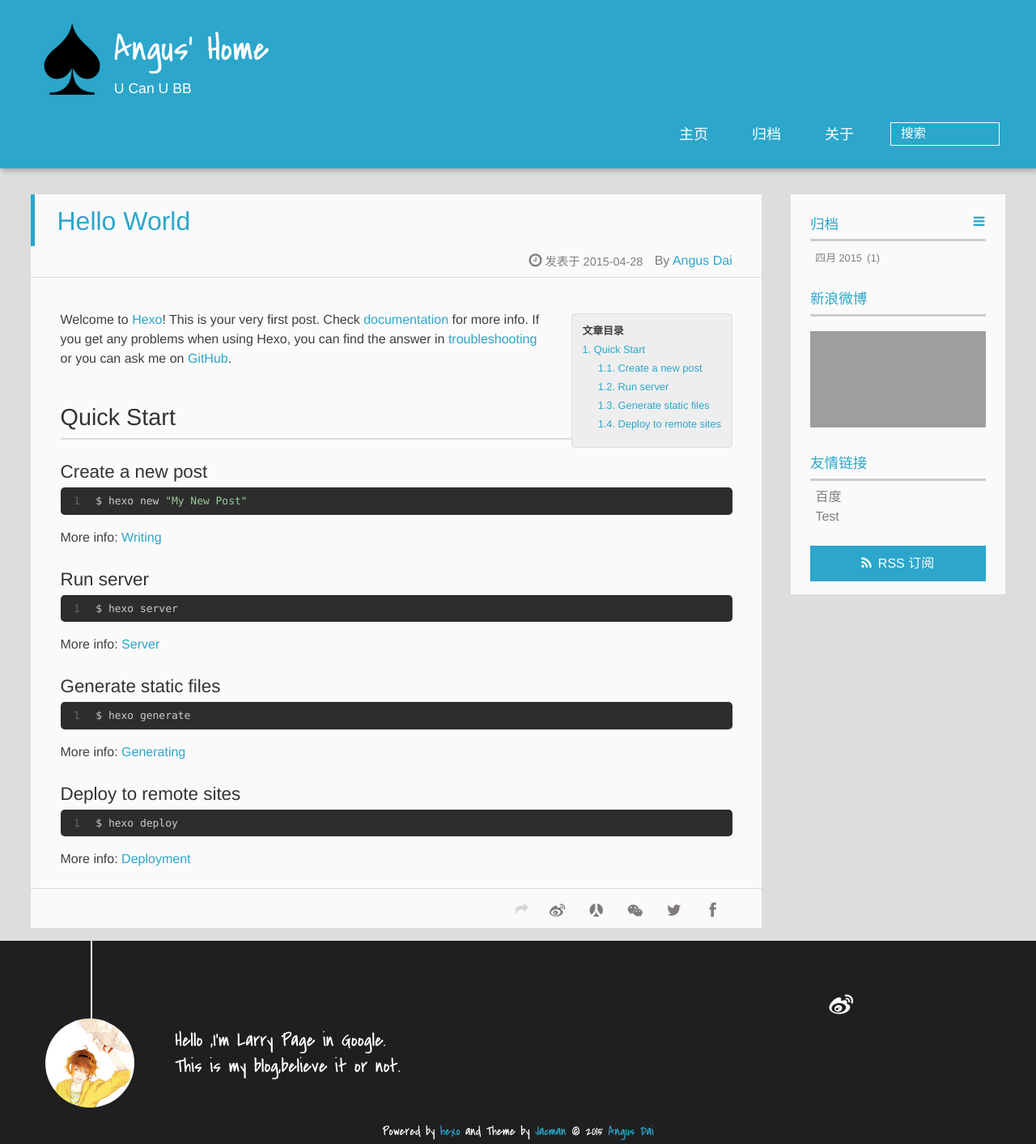
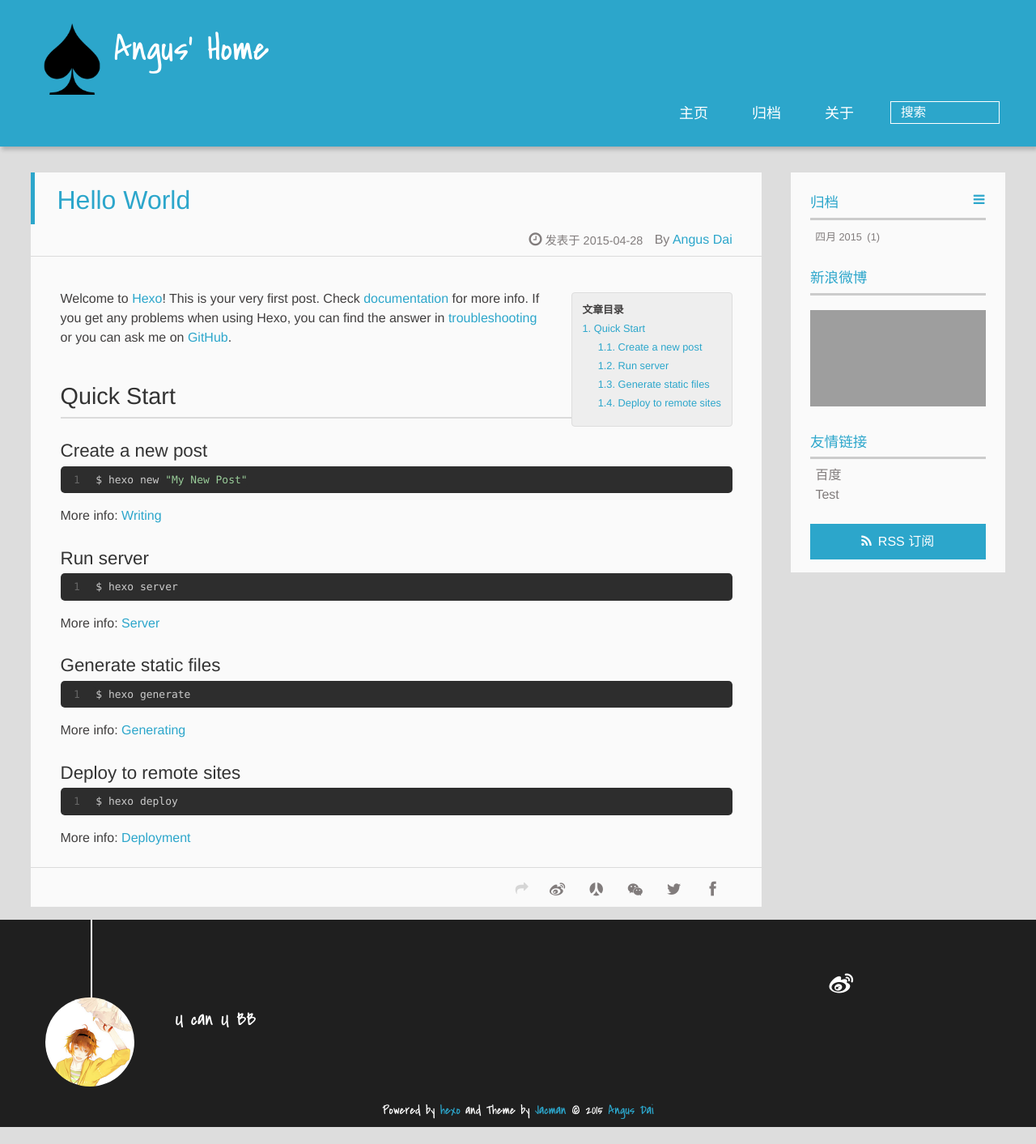
Before and after one commit to twohe/twohe.github.io, a plain HTML site: page 2015/04/28/hello-world/index.html in a window 1280 px wide. Shown: the whole page at 81% size. After the commit the page ends 1392 px from the top, so only its background shows below. Drawn offline with Linux system fonts and the light colour scheme; grey boxes are pictures that could not be loaded.

Commit message:
Site updated: 2015-04-29 11:41:09

```diff
--- a/2015/04/28/hello-world/index.html
+++ b/2015/04/28/hello-world/index.html
@@ -48,7 +48,7 @@ Quick">
 
 			<div id="textlogo">
 				<h1 class="site-name"><a href="/" title="Angus&#39; Home">Angus&#39; Home</a></h1>
-				<h2 class="blog-motto">U Can U BB</h2>
+				<h2 class="blog-motto"></h2>
 			</div>
 			<div class="navbar"><a class="navbutton navmobile" href="#" title="菜单">
 			</a></div>
@@ -201,8 +201,8 @@ Quick">
 
 
 	<section class="info">
-		<p> Hello ,I&#39;m Larry Page in Google. <br/>
-			This is my blog,believe it or not.</p>
+		<p> U can U BB <br/>
+			</p>
 	</section>
 
 	<div class="social-font" class="clearfix">
--- a/atom.xml
+++ b/atom.xml
@@ -1,7 +1,7 @@
 <?xml version="1.0" encoding="utf-8"?>
 <feed xmlns="http://www.w3.org/2005/Atom">
   <title><![CDATA[Angus' Home]]></title>
-  <subtitle><![CDATA[U Can U BB]]></subtitle>
+
   <link href="/atom.xml" rel="self"/>
   <link href="http://angus.me/"/>
   <updated>2015-04-28T02:27:06.000Z</updated>
--- a/index.html
+++ b/index.html
@@ -45,7 +45,7 @@
 
 			<div id="textlogo">
 				<h1 class="site-name"><a href="/" title="Angus&#39; Home">Angus&#39; Home</a></h1>
-				<h2 class="blog-motto">U Can U BB</h2>
+				<h2 class="blog-motto"></h2>
 			</div>
 			<div class="navbar"><a class="navbutton navmobile" href="#" title="菜单">
 			</a></div>
@@ -192,8 +192,8 @@
 
 
 	<section class="info">
-		<p> Hello ,I&#39;m Larry Page in Google. <br/>
-			This is my blog,believe it or not.</p>
+		<p> U can U BB <br/>
+			</p>
 	</section>
 
 	<div class="social-font" class="clearfix">
```
Also changed, not shown: archives/2015/04/index.html (+3 -3 lines), archives/2015/index.html (+3 -3 lines), archives/index.html (+3 -3 lines).
